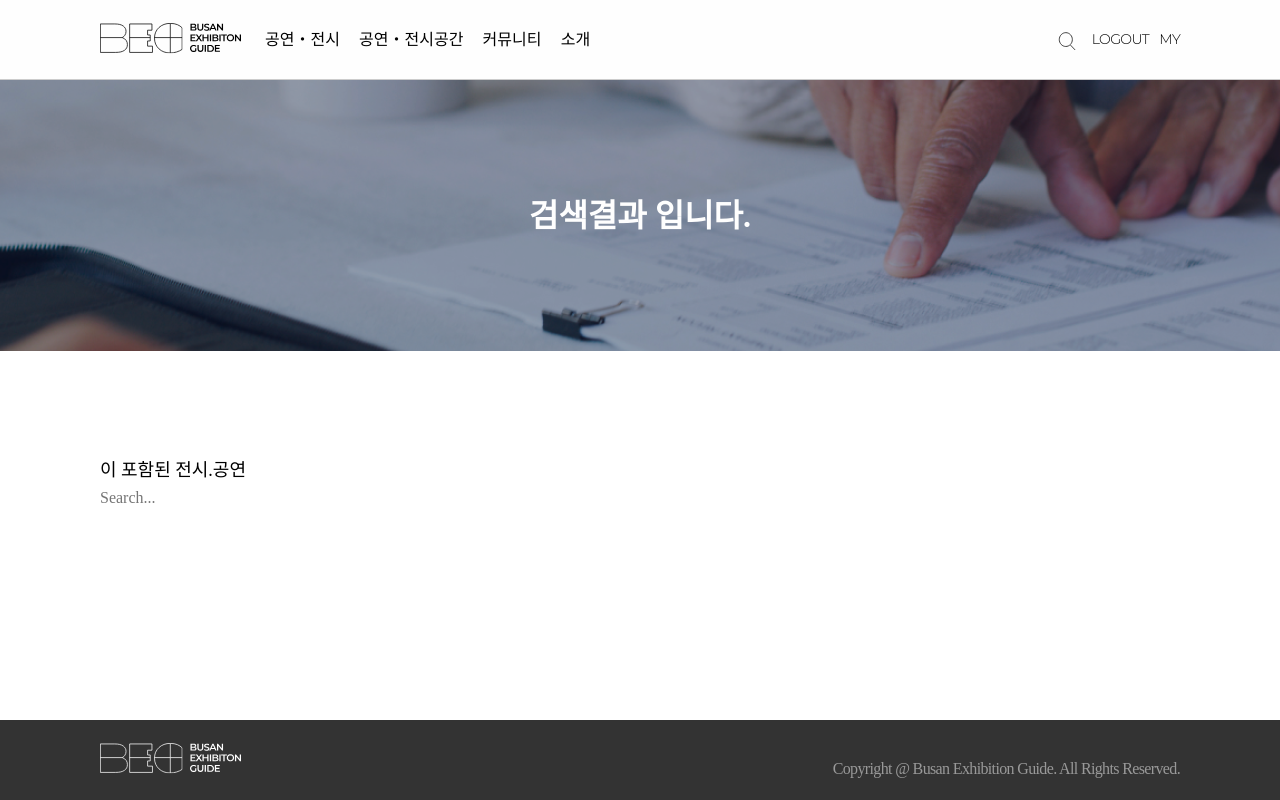
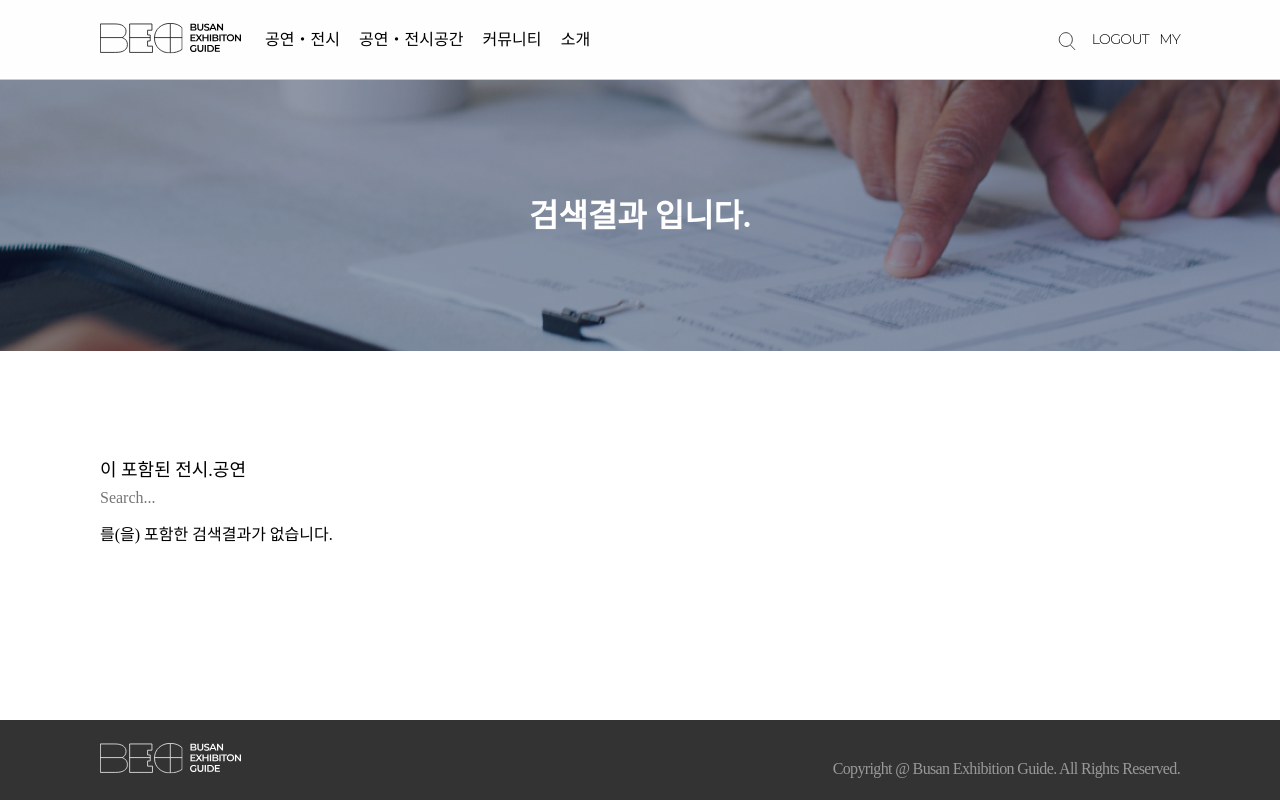
Before and after one commit to Eunoos/BEG, a React (Create React App) app: page /search in a window 1280 px wide. Built offline with nearby package versions, Linux system fonts and the light colour scheme.

Commit message:
셔치 1차수정

```diff
--- a/src/components/molecules/SearchBar.jsx
+++ b/src/components/molecules/SearchBar.jsx
@@ -8,6 +8,7 @@ import { useNavigate } from "react-router-dom";
 import { useSearchParams } from "react-router-dom";
 import ListVertical from "./ListVertical";
 
+
 const Title = styled.h3`
     font-size: 1.125rem;
     padding: 10px 0px;
@@ -16,24 +17,36 @@ const Title = styled.h3`
 const SearchExList = styled.ul`
   margin-top: 1.25rem;
   display: flex;
+  justify-content: space-between;
+  flex-wrap: wrap;
 `;
 
 
 export default function SearchBar() {
     const [SearchItem, setSearchItem] = useState('');
     const navigate = useNavigate();
-    function searchData(){data.list.map((item, index)=>{
-        if(item.title.toLowerCase().includes(SearchItem.toLocaleLowerCase())){
-        return <ListVertical key={index} item={item} />
-        // alert('성공')
+    const [searchList, setSearchList] = useState([]);
 
-    }
-  })}
+//     function searchData(){data.list.map((item, index)=>{
+//         if(item.title.toLowerCase().includes(SearchItem.toLocaleLowerCase())){
+//         // return <ListVertical key={index} item={item} />
+//         // alert('성공')
+//             const searchVal = [index, item];
+//             setSearchList([...searchList, searchVal]);
+//     }
+//   })}
     const enterSearch = (event)=>{
         if (event.key === "Enter"){
             setSearchItem(event.target.value);
-            searchData();
-            alert(SearchItem);
+            setSearchList([]);
+            {data.list.map((item, index)=>{
+                if(item.title.toLowerCase().includes(SearchItem.toLocaleLowerCase())){
+                // alert('성공')
+                    const searchVal = [index, item];
+                    setSearchList([...searchList, searchVal]);
+            }
+            })}
+            console.log(searchList);
 
         }
     }
@@ -43,23 +56,17 @@ export default function SearchBar() {
             {/* <SearchInput />
             <SearchButton /> */}
             <div>
-                {/* <input type="text" placeholder="Search..." onChange={(e)=>{setSearchItem(e.target.value)}} /> */}
-                <input type="text" placeholder="Search..." onKeyPress={(e)=>{enterSearch(e)}} />
+                <input type="search" placeholder="Search..." onKeyPress={(e)=>{enterSearch(e)}} />
                 {/* map써서 필요한데이터만 리턴해보기 */}
-                {/* {data.list.map((item, index)=>{
-                    if(item.title.toLowerCase().includes(SearchItem.toLocaleLowerCase())){
-                    return <ListVertical key={index} item={item} />
-                }
-              })} */}
-                {/* {data.list.filter((item)=>{
-                    if (SearchItem ==""){
-                        return item
-                    } else if (item.title.toLowerCase().includes(SearchItem.toLocaleLowerCase())){
-                        return item
-                    }
-                }).map((item)=>{
-                    return <SearchExList></SearchExList>
-                })} */}
+                <SearchExList>
+                    {searchList.length===0 ?
+                        <p>{SearchItem}를(을) 포함한 검색결과가 없습니다.</p>:
+                        searchList.map((v)=>{
+                            return <ListVertical key={v[0]} item={v[1]} />
+                        })}
+
+                </SearchExList>
+
             </div>
         </>
     );
```
